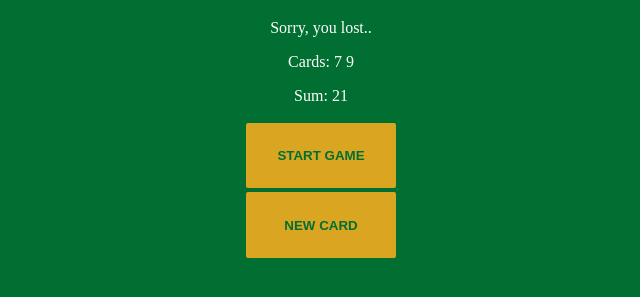
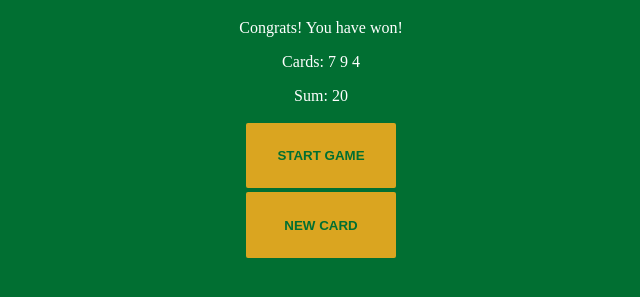
Before and after one commit to BennyMota/BlackJack, a plain HTML site: page index.html in a window 1280 px wide. Both pictures are taken after a click on the button "NEW CARD". Shown: the part 61-358 px from the top of the page, without its empty margins (319-959 px from the left). Drawn offline with Linux system fonts and the light colour scheme.

Commit message:
Changed some lines on JS

```diff
--- a/index.html
+++ b/index.html
@@ -5,7 +5,7 @@
     <meta http-equiv="X-UA-Compatible" content="IE=edge">
     <meta name="viewport" content="width=device-width, initial-scale=1.0">
     <link rel="stylesheet" href="main.css">
-    <title>Document</title>
+    <title>Blackjack</title>
 </head>
 <body>
 
--- a/script.js
+++ b/script.js
@@ -1,5 +1,6 @@
 let firstCard = 7
 let secondCard = 9
+let cards = [firstCard, secondCard]
 let sum = firstCard + secondCard
 let gotBlackjack = false
 let isAlive = true
@@ -16,7 +17,11 @@ function startGame() {
 
 function renderGame() {
 
-    cardsEl.textContent = "Cards: " + firstCard + " " + secondCard
+    cardsEl.textContent = "Cards: "
+
+    for (i=0; i<cards.length; i++) {
+        cardsEl.textContent += cards[i] + " "
+    }
 
     if (sum <= 19) {
         message = "Do you want to draw a new card?"
@@ -33,13 +38,9 @@ function renderGame() {
 }
 
 function newCard() {
-
-    let card = 5
-
-    cardsEl.textContent = "Cards: " + firstCard + " " + secondCard + " " + card
-
+    let card = 4
     sum += card
-
+    cards.push(card)
+    sumEl.textContent = "Sum: " + sum
     renderGame()
-
 }
```
